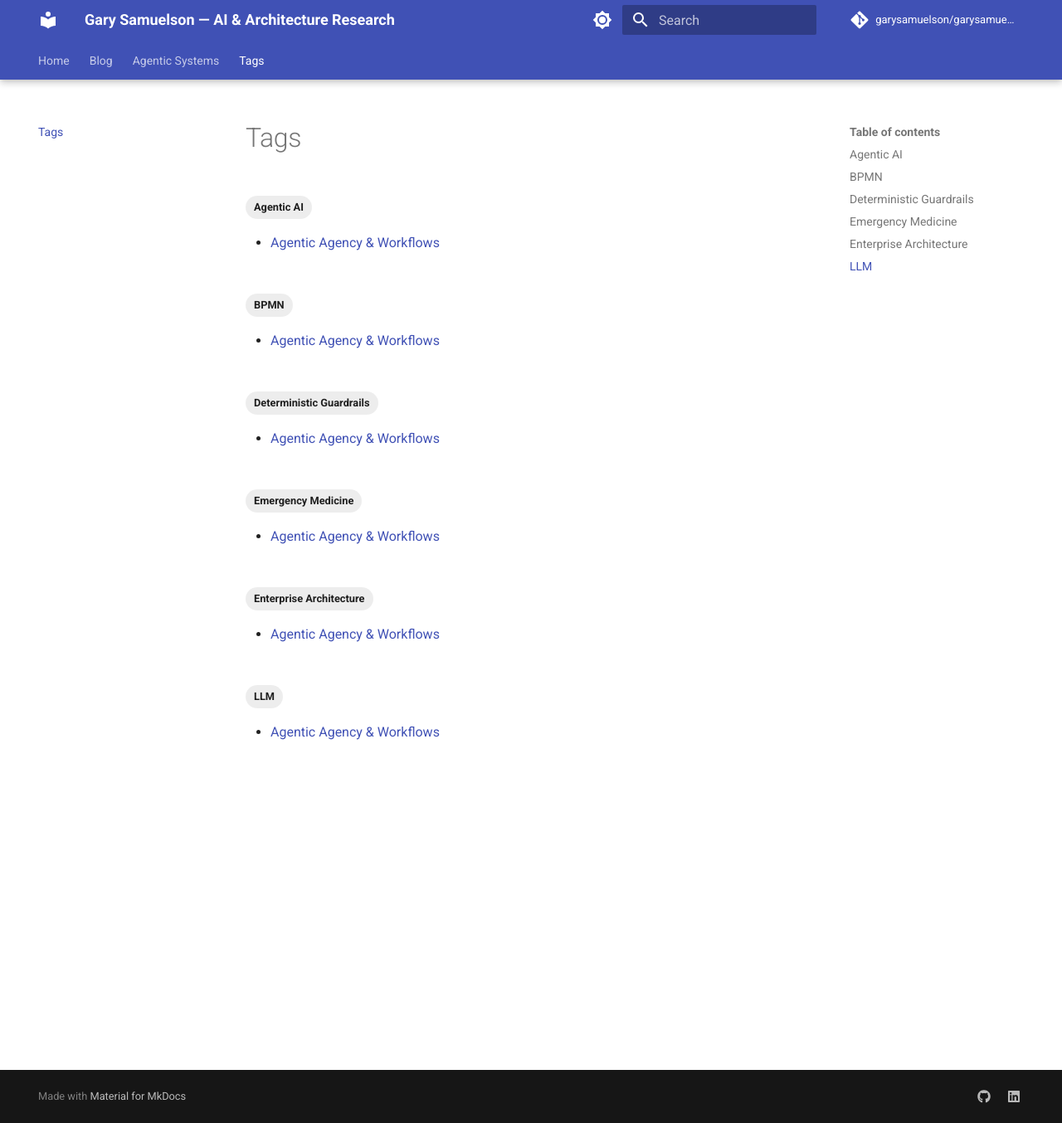
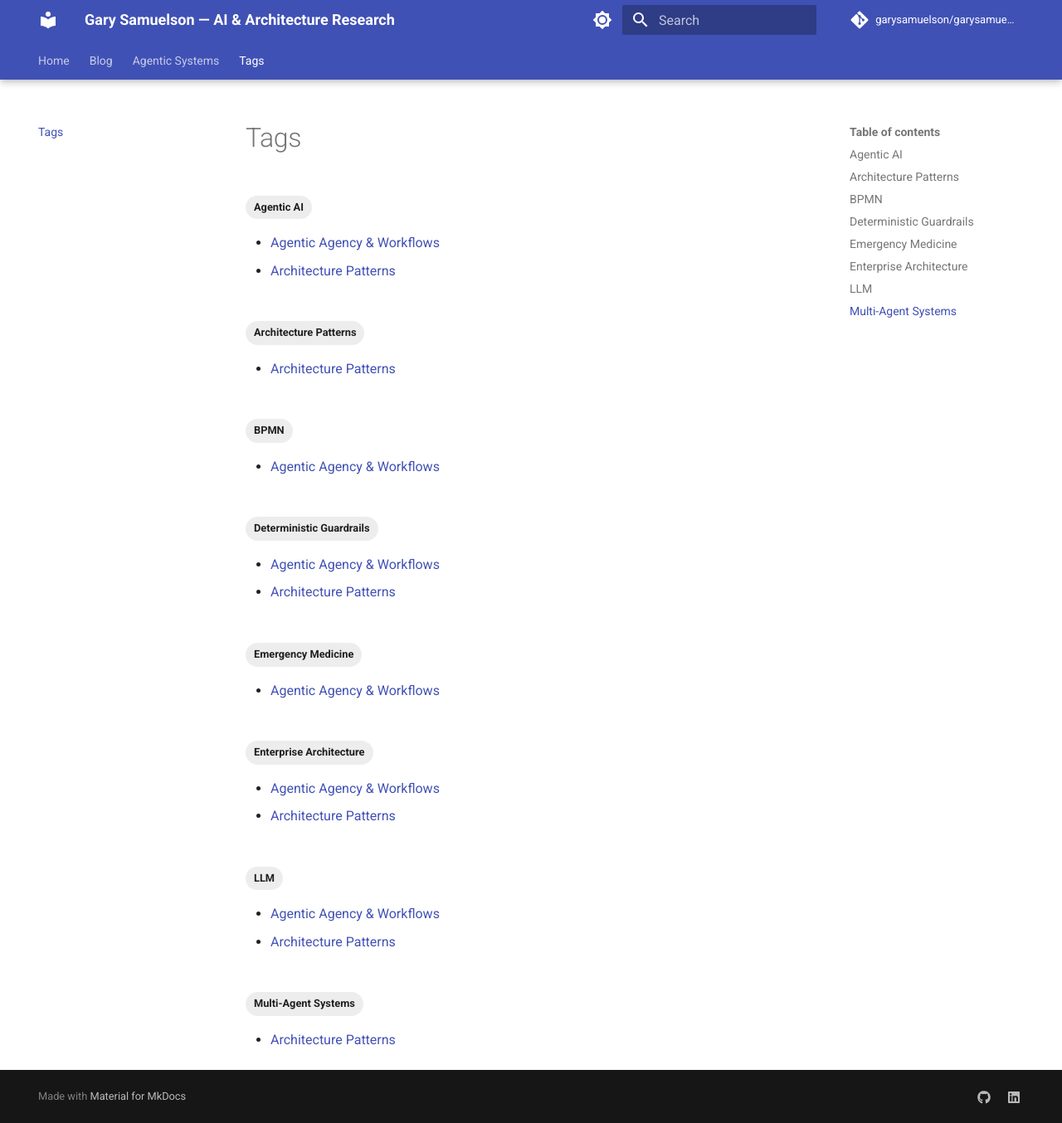
Before and after one commit to garysamuelson/garysamuelson.github.io, an MkDocs documentation site: the page built from docs/tags.md, in a window 1280 px wide and 1354 px high. Shown: the whole window at 83% size. Built offline with MkDocs 1.6.1 and Material for MkDocs 9.7.7, drawn with Linux system fonts in a browser that asks for light colours; comment, search, counter and statistics services are not loaded; some of the changed lines change nothing that is shown.

Commit message:
Add .vscode settings, architecture patterns article and images

````diff
--- /dev/null
+++ b/docs/agentic/architecture-patterns.md
@@ -0,0 +1,359 @@
+---
+title: "AI Agent Architecture Patterns: Scaling from Single Agent to Multi-Agent Orchestration"
+image: assets/images/architecture_evolution_linkedin.png
+tags:
+  - Agentic AI
+  - Architecture Patterns
+  - Multi-Agent Systems
+  - Deterministic Guardrails
+  - LLM
+  - Enterprise Architecture
+---
+
+# AI Agent Architecture Patterns: Scaling from Single Agent to Multi-Agent Orchestration
+
+![Architecture Evolution — Single Agent to Production Hybrid](../assets/images/architecture_evolution.drawio.svg)
+
+**Author:** Gary Samuelson
+**Date:** July 2025
+**Status:** Living Document — Architecture Pattern Synthesis
+**Blog:** [garysamuelson.github.io](https://garysamuelson.github.io)
+**Source Material:** Anthropic, *Building Effective AI Agents: Architecture Patterns and Implementation Frameworks* (2025)
+
+---
+
+## The Architecture Landscape
+
+Before diving into individual patterns, look at the decision flow. The diagram below models the architecture selection process — from an initial business requirement through a structured evaluation to a recommended pattern. Everything discussed in this document maps back to what you see here.
+
+![Architecture Pattern Selection — Decision Flow](../assets/images/architecture_pattern_selection.drawio.svg)
+
+Reading left to right: the process starts at **New Agent Initiative**, passes through three evaluation gates — **Control Requirements**, **Domain Complexity**, and **Resource Constraints** — each producing a structured assessment. These evaluations feed a **Pattern Selection Gateway** that routes to one of five architecture patterns: **Single Agent**, **Sequential Workflow**, **Parallel Workflow**, **Hierarchical Multi-Agent**, or **Evaluator-Optimizer**. A final **Hybrid Assessment** determines whether the selected pattern should combine with others for production deployment.
+
+The patterns that follow — five distinct architectures, plus a decision framework for choosing among them — are drawn from Anthropic's whitepaper and placed into a deterministic orchestration context that connects them to the BPMN governance and three-return contract patterns introduced in the [companion EMS document](agentic-agency-and-workflows.md).
+
+---
+
+## The Five Architecture Patterns
+
+Anthropic's whitepaper identifies a progression of architecture patterns, from the simplest single-agent system to sophisticated multi-agent orchestration. The critical insight is not which pattern is "best" — it is that **the right pattern matches technical complexity to business value**. Over-engineering increases cost without proportional return; under-engineering fails under real-world load.
+
+### Pattern 1 — Single Agent
+
+A single AI model with access to tools, skills, and a defined prompt scope. The agent reasons autonomously, selects tools, and iterates until the task is complete.
+
+**Architecture components:**
+
+- One AI model as the reasoning engine
+- A prompt defining the agent's role and capabilities
+- A toolkit of integrations (APIs, databases, search)
+- Optional Agent Skills for domain-specific expertise
+
+**When to use:** Open-ended problems where the solution path is not predetermined. Customer service for well-defined product categories. Document processing with clear business rules. Code review and routine analysis.
+
+**When to avoid:** When you need perfect accuracy on every request, or when complexity spans multiple domains that would overwhelm a single agent's context.
+
+**Production example:** Augment Code deploys a single-agent system on Google Cloud's Vertex AI that helps developers navigate complex codebases with millions of interdependent lines. One enterprise customer completed a project in two weeks that their CTO estimated would take four to eight months (Anthropic, 2025, p. 7).
+
+---
+
+### Pattern 2 — Sequential Workflow
+
+Multiple agents arranged in a predetermined control flow with defined execution paths. Each agent completes its task and hands off to the next. This is the closest pattern to a traditional BPMN sequence flow — and the most natural fit for deterministic orchestration.
+
+**Architecture components:**
+
+- Ordered chain of specialized agents
+- Software-defined or AI-driven decision points between stages
+- Clear audit trail through each stage transition
+
+**When to use:** Multi-step approval processes. Content creation pipelines (draft → review → publish). Data transformation and validation. Compliance checking with multiple criteria. Any process where tasks have clear linear dependencies.
+
+**When to avoid:** When agents need to collaborate rather than hand off, when the workflow requires backtracking or iteration, or when a single agent can handle all stages effectively.
+
+**BPMN connection:** Sequential workflows map directly onto BPMN sequence flows with exclusive gateways at decision points. Each agent becomes a service task; each handoff becomes a sequence flow. The orchestration engine (Camunda Zeebe) manages state transitions and provides the audit trail. This is **the same deterministic spine** described in the EMS architecture — the business layer owns the *what* and *when*, individual agents own the *why*.
+
+---
+
+### Pattern 3 — Parallel Workflow
+
+Independent tasks distributed across multiple agents simultaneously, with results merged or processed concurrently. This resembles the fan-out/fan-in cloud design pattern.
+
+**Architecture components:**
+
+- Multiple agents operating simultaneously on the same input or independent subtasks
+- An aggregation layer that collects, weights, and synthesizes results
+- Optional voting or consensus mechanisms
+
+**When to use:** When multiple perspectives improve quality. When independent analyses can run simultaneously. When speed matters more than coordination overhead. Risk assessment requiring diverse viewpoints. Guardrail architectures where one model processes queries while another screens for inappropriate content.
+
+**When to avoid:** When agents need to build on each other's work or require cumulative context. When shared-state coordination is unreliable. When result aggregation logic is too complex.
+
+**BPMN connection:** Parallel workflows map onto BPMN parallel gateways — fork to multiple service tasks, join when all complete. The aggregation layer is a service task after the joining gateway. This is also the pattern inside a BPMN **ad-hoc subprocess**: the tasks within the EMS Clinical Triage Zone run in parallel because they have no sequence-flow connections — the orchestrating agent activates them based on clinical need, and results converge through the three-return contract.
+
+---
+
+### Pattern 4 — Hierarchical / Supervisory Multi-Agent
+
+A central controller coordinates multiple role-specific agents through intelligent task delegation. A supervisor agent analyzes incoming requests, routes them to appropriate specialists, and synthesizes responses.
+
+**Architecture components:**
+
+- Supervisor agent with oversight and delegation authority
+- Specialist agents treated as tools invokable by the supervisor
+- Communication via direct invocation or shared memory / message queues
+- Agent Skills distributed to create deep specialization
+
+**When to use:** Complex problem-solving requiring diverse expertise. Dynamic customer interactions spanning multiple systems. Research and analysis projects across multiple domains. Strategic planning and decision support. Anthropic's internal research shows multi-agent systems outperform single-agent systems by **90.2%** on complex tasks requiring pursuit of multiple independent directions simultaneously (Anthropic, 2025, p. 14).
+
+**When to avoid:** When token costs are a binding constraint (multi-agent systems consume roughly 10–15× more tokens than single agents). When a single agent with specialized skills can achieve the required accuracy.
+
+**Key challenge — Context management:** The supervisor must maintain coherent understanding across all specialist outputs without exceeding context limits. Subagents can have their own subagents, with groups abstracted from the supervisor — it only interacts with team leaders and remains unaware of further delegation.
+
+**BPMN connection:** This maps onto BPMN call activities and sub-processes. The supervisor is the parent process; each specialist is a called sub-process with its own internal logic. The parent manages correlation and state, specialists return structured results. In the three-layer architecture, the Business Layer declares which specialists exist and under what conditions the supervisor engages them — the Intelligence Layer provides the reasoning.
+
+---
+
+### Pattern 5 — Evaluator-Optimizer
+
+Two AI systems in iterative cycles: one generates content, another evaluates and provides feedback, repeating until quality standards are met. This resembles a writer-editor collaboration.
+
+**Architecture components:**
+
+- Generator agent that creates initial responses and incorporates feedback
+- Evaluator agent that assesses against predefined criteria and provides actionable guidance
+- Iteration control with defined quality thresholds and maximum cycle counts
+
+**When to use:** When clear evaluation criteria exist and iterative refinement provides demonstrable value. Content creation requiring nuance (literary translation, professional communications). Code generation with security requirements. Research tasks needing multi-step reasoning with validation. Typically runs two to four cycles.
+
+**When to avoid:** When first-attempt quality already meets requirements. When evaluation criteria are subjective or unclear. When time and cost constraints outweigh quality improvements. Real-time applications requiring immediate responses.
+
+**BPMN connection:** This maps onto a BPMN loop activity or an event-based subprocess with a conditional boundary event. The loop repeats until the evaluator's quality score meets the threshold — the same completion condition pattern as the EMS ad-hoc subprocess, where the process cannot exit until confidence ≥ 0.8.
+
+---
+
+## The Three-Return Contract Across Patterns
+
+Regardless of which architecture pattern is selected, every agent in a production system should return the same structured output. This is the **three-return contract** introduced in the [EMS document](agentic-agency-and-workflows.md):
+
+| Return Component | Purpose | Consumer |
+|---|---|---|
+| **Results** | Machine-ingestible data for the orchestrator | Orchestration engine |
+| **Next Task Recommendation** | What should happen next in the workflow | Orchestrator or routing logic |
+| **Reasoning** | Human-readable explanation of *why* — traceable, auditable | Audit trail, reviewers, compliance |
+
+This contract is what makes patterns **composable**. A single agent returning these three components can be embedded inside a sequential workflow, parallelized alongside other agents, or supervised by a hierarchical controller — without changing its interface. The orchestration layer consumes the same structure regardless of the architecture around it.
+
+---
+
+## Pattern Selection Framework
+
+Anthropic's whitepaper proposes three critical questions that every engineering team must answer before selecting an architecture. A fourth question — domain expertise — determines whether to use Agent Skills or multi-agent specialization.
+
+### Question 1: What level of control do you need?
+
+| Control Level | Characteristics | Recommended Pattern |
+|---|---|---|
+| **High** | Regulatory compliance, financial transactions, safety-critical | Single agent or sequential workflow |
+| **Moderate** | Customer support, content creation, data analysis | Hierarchical multi-agent |
+| **Low** | Research, brainstorming, complex analysis | Collaborative multi-agent |
+
+> If you need to explain exactly why the system made a specific decision to auditors, regulators, or executives, you want predictable, traceable behavior. (Anthropic, 2025, p. 23)
+
+This is precisely where **BPMN governance** adds value. A BPMN process model makes control requirements *visible and modifiable* by business analysts — not buried in agent code or prompt engineering. The deterministic spine enforces control; agents reason freely within the scope the model grants them.
+
+### Question 2: How complex is your problem domain?
+
+| Domain Complexity | Characteristics | Recommended Pattern |
+|---|---|---|
+| **Single domain, predictable** | Product questions, returns processing, reports | Single agent |
+| **Multi-domain, predictable** | Employee onboarding, compliance workflows | Sequential or parallel workflows |
+| **Complex, open-ended** | Strategic analysis, research, system troubleshooting | Multi-agent architectures |
+
+### Question 3: What are your resource constraints?
+
+| Constraint | Guidance |
+|---|---|
+| **Limited budget / tokens** | Single agents or carefully designed parallel workflows. Do the math on expected volume before committing to complex architectures. |
+| **Time-to-market pressure** | Start with single agents. You can deploy a single agent in weeks; multi-agent systems take months to get right. |
+| **Long-term strategic initiative** | Design for modular evolution. Build the first single agent with interfaces that support adding more agents later. |
+
+### Question 4: Do you need deep domain expertise?
+
+| Expertise Need | Recommendation |
+|---|---|
+| **Single domain, established workflows** | Single agent with specialized Agent Skills |
+| **Multiple domains requiring coordination** | Multi-agent with distributed Skills |
+
+> Before jumping to multi-agent architectures, consider whether a single agent equipped with domain-specific skills can solve your problem. Skills provide deep expertise without the complexity of multi-agent coordination. (Anthropic, 2025, p. 24)
+
+---
+
+## Illustrative Example: Customer Support Ticket Resolution — Architecture Evolution
+
+### The Scenario
+
+A financial services firm handles 50,000 customer support tickets per month across four categories: account inquiries, transaction disputes, product questions, and compliance-related requests. They want to implement AI agents to reduce resolution time while maintaining regulatory audit trails.
+
+### Why This Domain?
+
+Customer support is a compelling domain for illustrating architecture evolution because:
+
+- **Resolution rates are measurable** — Intercom's Fin AI agent achieves up to 86% resolution rates with human-quality responses across 25,000+ customers. Assembled's Assist platform achieved a 20% increase in CSAT while reducing escalations by 50% (Anthropic, 2025, pp. 7–8).
+- **Complexity varies naturally** — Simple account inquiries need a single agent; multi-system transaction disputes need orchestration; compliance requests need specialized knowledge. The same ticket queue surfaces all five architecture patterns.
+- **Audit trails are mandatory** — Financial customer interactions require documentation for regulatory review — the same observability requirement as clinical systems.
+- **Evolution is intuitive** — The path from a single FAQ bot to a multi-agent orchestration system mirrors how real organizations scale.
+
+### Phase 1: Single Agent (First 90 Days)
+
+Deploy one agent with access to the knowledge base, CRM, and ticketing system. It handles all four categories.
+
+```
+Ticket: { category: "account_inquiry", customer: "C-4892",
+          question: "What is my current credit card balance?" }
+
+Agent Response:
+  {
+    results: { balance: "$3,247.18", statement_date: "2025-06-15",
+               minimum_due: "$64.94", due_date: "2025-07-10" },
+    next_task: "close_ticket",
+    reasoning: "Routine balance inquiry. Retrieved from CRM API.
+                No authentication issues. No follow-up required."
+  }
+```
+
+**Metrics:** 51% resolution rate out of the box (Anthropic baseline). Average response time drops from 30 minutes to seconds. Proves ROI before investing in complexity.
+
+### Phase 2: Sequential Workflow (Months 4–6)
+
+Simple routing separates ticket categories. A classification agent routes to specialized agents in sequence.
+
+```
+Ticket: { category: "transaction_dispute", customer: "C-7213",
+          amount: "$847.00", merchant: "TechStore Online",
+          claim: "I did not authorize this transaction" }
+
+Classification Agent → Fraud Check Agent → Resolution Agent
+
+Fraud Check Agent:
+  {
+    results: { fraud_score: 0.23, device_match: true,
+               geo_match: false, velocity_check: "normal" },
+    next_task: "dispute_resolution",
+    reasoning: "Low fraud probability. Device fingerprint matches
+                customer history. Geographic anomaly — transaction
+                from Portland, customer based in Austin. Not
+                sufficient alone for fraud flag. Routing to
+                dispute resolution for standard process."
+  }
+
+Resolution Agent:
+  {
+    results: { provisional_credit: true, investigation_id: "INV-20250701-7213",
+               estimated_resolution: "10 business days" },
+    next_task: "notify_customer",
+    reasoning: "Provisional credit issued per Reg E (10-day
+                investigation window). Customer notified.
+                Investigation ticket created for back-office
+                review team."
+  }
+```
+
+**Metrics:** Resolution rate climbs to 68%. Each agent is simpler and more accurate because it handles a narrower scope.
+
+### Phase 3: Parallel Workflow (Months 7–9)
+
+Compliance-related tickets trigger parallel assessments — regulatory check, risk assessment, and customer history analysis run simultaneously.
+
+```
+Ticket: { category: "compliance", customer: "C-1156",
+          request: "Why was my wire transfer to Dubai flagged?" }
+
+Parallel Agents (simultaneous):
+  ├─► Regulatory Compliance Agent
+  ├─► Transaction Risk Agent
+  └─► Customer History Agent
+
+Aggregated Result:
+  {
+    results: { flag_reason: "OFAC screening match — partial name overlap",
+               risk_level: "medium", customer_risk_profile: "low",
+               false_positive_probability: 0.82 },
+    next_task: "escalate_to_compliance_officer",
+    reasoning: "Wire flagged due to partial OFAC name match (0.73
+                similarity score). Customer has 8-year relationship,
+                consistent transaction patterns, and prior cleared
+                wire transfers to UAE. High probability of false
+                positive, but OFAC match requires human compliance
+                officer review per bank policy — cannot be
+                auto-resolved regardless of confidence."
+  }
+```
+
+**Metrics:** Compliance response time drops by 60%. Parallel execution completes in 4 seconds versus 12 seconds sequential. Note the deterministic guardrail: OFAC matches **always** escalate to a human compliance officer, regardless of the AI's confidence level. This is governance by process model, not agent discretion.
+
+### Phase 4: Hierarchical Multi-Agent (Months 10–12)
+
+A supervisor agent manages the full ticket lifecycle. Specialist agents handle their domains; the supervisor synthesizes, escalates, and ensures cross-category coherence.
+
+```
+Ticket: { category: "complex", customer: "C-3301",
+          issue: "My mortgage payment was applied to the wrong
+                  account and now I'm showing as delinquent" }
+
+Supervisor Agent:
+  ► Delegates to: Account Research Agent, Payment Tracing Agent,
+                   Credit Reporting Agent (parallel)
+  ► Reviews results, identifies: payment misrouted to closed account
+  ► Delegates to: Correction Agent (applies payment to correct account)
+  ► Delegates to: Credit Bureau Agent (initiates dispute with bureaus)
+
+Final Response:
+  {
+    results: { payment_corrected: true, delinquency_removed: true,
+               credit_dispute_filed: true, bureau_case_ids:
+               ["EQ-294817", "TU-182934", "EX-039182"] },
+    next_task: "close_ticket_with_followup",
+    reasoning: "Payment of $2,847.00 was misrouted to closed account
+                ending 4471. Corrected to active mortgage account
+                ending 8823. Delinquency flag removed from internal
+                systems. Credit bureau disputes filed with all three
+                bureaus — estimated 30-day resolution. Follow-up
+                scheduled at 15 and 30 days to confirm bureau
+                corrections."
+  }
+```
+
+**Metrics:** Complex ticket resolution rate reaches 80–90% (matching Gradient Labs benchmarks, Anthropic 2025, p. 4). The supervisor ensures no step falls through the cracks — each specialist returns via the three-return contract, the supervisor aggregates and orchestrates.
+
+### Phase 5: Production Maturity
+
+Evaluator agents audit a random sample of resolved tickets for quality assurance. The architecture becomes a hybrid: sequential routing at the front, parallel assessment for compliance, hierarchical orchestration for complex cases, and evaluator-optimizer loops for continuous improvement.
+
+> "Start simple, measure everything, add complexity only when it delivers measurable value. The best architecture is the simplest one meeting today's requirements while providing a path to tomorrow's capabilities." — Anthropic, 2025, p. 25
+
+---
+
+## Production Foundations
+
+The architecture patterns described in this document are grounded in production data from organizations deploying AI agents at scale.
+
+Anthropic's whitepaper documents measurable outcomes across industries: Coinbase's agentic customer support handles millions of interactions with 99.99% availability. Intercom's Fin AI agent resolves up to 86% of tickets with human-quality responses. Inscribe's AI Risk Agents reduce fraud review time by 20× — from 30 minutes to 90 seconds — while increasing output by 70× (Anthropic, 2025, pp. 4–8). A retail bank deploying AI agents for credit risk memos reports 20–60% productivity gains (p. 5). These are not pilot metrics; they represent production systems handling real transaction volume.
+
+The pattern selection framework reflects an operations research insight: the right level of architectural complexity is the minimum that satisfies both the accuracy requirement and the control requirement. Hopp & Lovejoy formalize this as the capacity-flexibility tradeoff — systems should not carry more structural complexity than the variability in demand warrants (*Hospital Operations*, Pearson, 2012). The same principle applies to agent architecture: a single agent handling 10,000 predictable tickets per day outperforms a multi-agent system burning 15× the tokens for marginal accuracy gains.
+
+Both the EMS triage system and this customer operations system share an infrastructure requirement: **sub-second data access**. An agent that takes 25 seconds to query a CRM cannot resolve tickets in real time. Real-time architectures — event-driven APIs, cached knowledge stores, streaming data pipelines — create the infrastructure precondition for agentic patterns at scale. The Anthropic paper's design principle — "start simple, scale intelligently" — applies to infrastructure as much as to architecture.
+
+---
+
+## References
+
+| Title | Authors / Source | Year | Link |
+|---|---|---|---|
+| *Building Effective AI Agents: Architecture Patterns and Implementation Frameworks* | Anthropic | 2025 | [View](https://www.anthropic.com/research/building-effective-agents) |
+| *Enterprise Process Orchestration* | Bernd Ruecker, Leon Strauch | 2025 | [View](https://learning.oreilly.com/library/view/-/9781394309672/) |
+| *Practical Process Automation* | Bernd Ruecker | 2021 | [View](https://learning.oreilly.com/library/view/-/9781492061441/) |
+| *Designing Machine Learning Systems* | Chip Huyen | 2022 | [View](https://learning.oreilly.com/library/view/-/9781098107956/) |
+| *Hospital Operations* | Wallace Hopp, William Lovejoy | 2012 | [View](https://learning.oreilly.com/library/view/-/9780132908665/) |
+
+> Anthropic's whitepaper provides the architecture pattern taxonomy and production data. Ruecker's books ground the deterministic orchestration layer. Huyen covers ML system design principles that apply to agent infrastructure. Hopp & Lovejoy provide the operations research foundation for the capacity-complexity tradeoff.
--- a/mkdocs.yml
+++ b/mkdocs.yml
@@ -90,4 +90,5 @@
     - blog/index.md
   - Agentic Systems:
     - Agentic Agency & Workflows: agentic/agentic-agency-and-workflows.md
+    - Architecture Patterns: agentic/architecture-patterns.md
   - Tags: tags.md
````
Also changed, not shown: docs/assets/images/architecture_evolution.drawio.svg (added), docs/assets/images/architecture_pattern_selection.drawio.svg (added).
